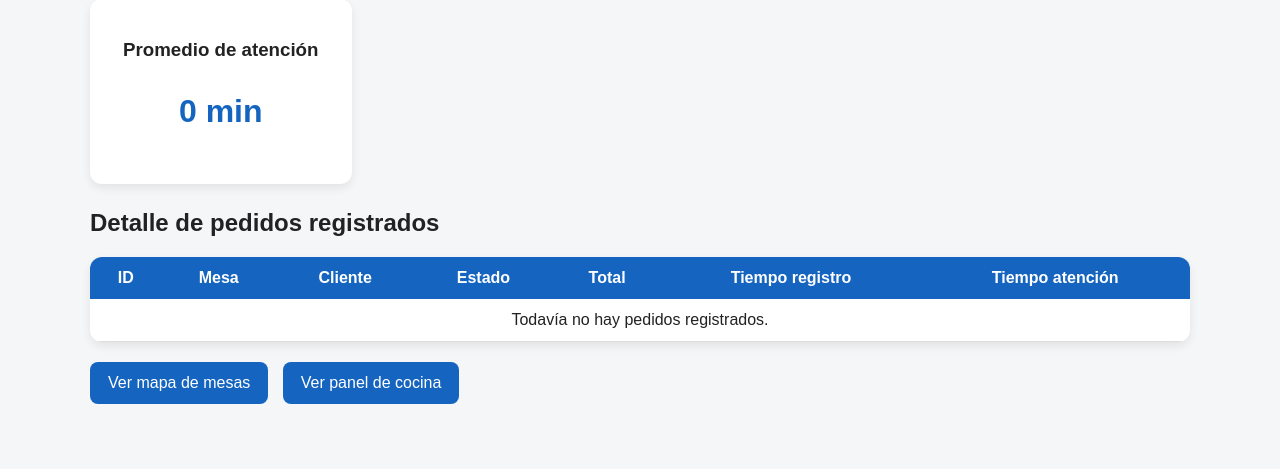
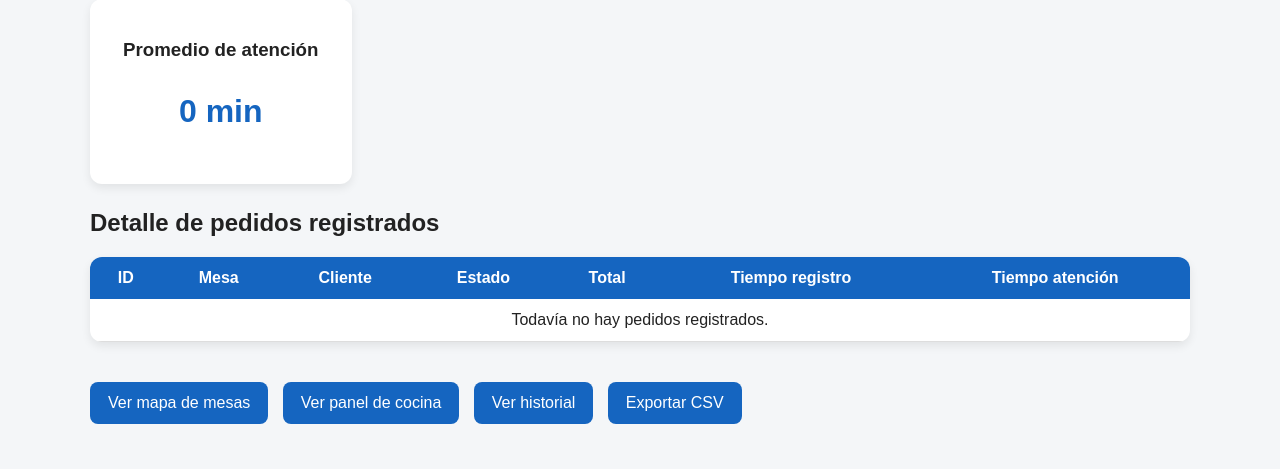
Before and after one commit to EDGARMOSS1/sistema-pedidos-qr, a Django app: page /metricas/ in a window 1280 px wide. Shown: the part 414-883 px from the top of the page. Before the commit the page ends 818 px from the top, so only its background shows below. Run offline with Django 5.2, Linux system fonts and the light colour scheme; data that the repository does not hold is empty.

Commit message:
Agregar exportacion de metricas a CSV

```diff
--- a/metricas/urls.py
+++ b/metricas/urls.py
@@ -3,4 +3,5 @@ from . import views
 
 urlpatterns = [
     path('metricas/', views.dashboard_metricas, name='dashboard_metricas'),
+    path('metricas/exportar-csv/', views.exportar_metricas_csv, name='exportar_metricas_csv'),
 ]
--- a/metricas/views.py
+++ b/metricas/views.py
@@ -1,4 +1,6 @@
+import csv
 from django.shortcuts import render
+from django.http import HttpResponse
 from pedidos.models import Pedido
 
 
@@ -37,3 +39,42 @@ def dashboard_metricas(request):
         'promedio_registro': promedio_registro,
         'promedio_atencion': promedio_atencion,
     })
+
+
+def exportar_metricas_csv(request):
+    pedidos = Pedido.objects.all().order_by('fecha_creacion')
+
+    response = HttpResponse(content_type='text/csv; charset=utf-8')
+    response['Content-Disposition'] = 'attachment; filename="metricas_pedidos.csv"'
+    response.write('\ufeff')
+
+    writer = csv.writer(response)
+
+    writer.writerow([
+        'ID pedido',
+        'Mesa',
+        'Cliente',
+        'Estado',
+        'Total',
+        'Fecha creación',
+        'Fecha entregado',
+        'Tiempo registro segundos',
+        'Tiempo atención minutos'
+    ])
+
+    for pedido in pedidos:
+        tiempo_atencion = pedido.tiempo_total_minutos()
+
+        writer.writerow([
+            pedido.id,
+            pedido.mesa.numero,
+            pedido.nombre_cliente,
+            pedido.get_estado_display(),
+            pedido.total,
+            pedido.fecha_creacion,
+            pedido.fecha_entregado or '',
+            pedido.tiempo_registro_segundos,
+            tiempo_atencion if tiempo_atencion is not None else ''
+        ])
+
+    return response
--- a/templates/metricas/dashboard_metricas.html
+++ b/templates/metricas/dashboard_metricas.html
@@ -158,9 +158,19 @@
         </tbody>
     </table>
 
-    <a class="boton" href="/mesas/">Ver mapa de mesas</a>
-    <a class="boton" href="/cocina/">Ver panel de cocina</a>
+
+        <div style="margin-top: 20px;">
+        <a class="boton" href="/mesas/">Ver mapa de mesas</a>
+        <a class="boton" href="/cocina/">Ver panel de cocina</a>
+        <a class="boton" href="/historial/">Ver historial</a>
+        <a class="boton" href="/metricas/exportar-csv/">Exportar CSV</a>
+    </div>
 </main>
 
 </body>
 </html>
+
+</main>
+
+</body>
+</html>
```
